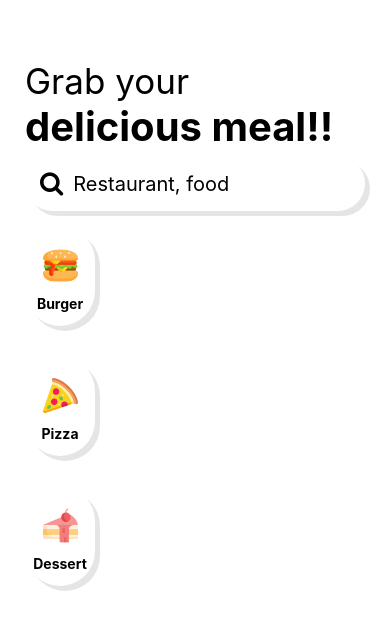
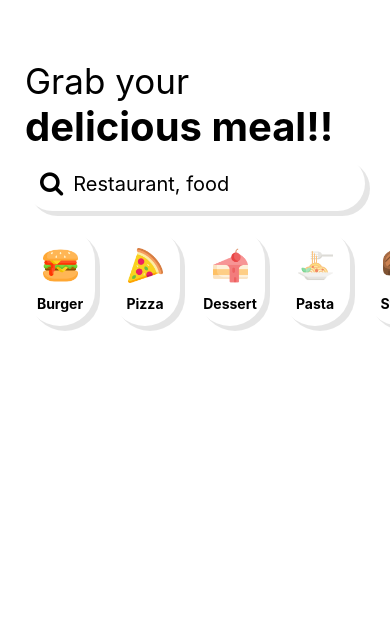
Before and after one commit to anothermorena/pinrest, a React Native app: screen / in a window 390 px wide. Shown: the top 630 px of the page. Built offline with nearby package versions, Linux system fonts and the light colour scheme.

Commit message:
converted the categories to a flatlist component

```diff
--- a/App.js
+++ b/App.js
@@ -2,7 +2,7 @@
 import { StatusBar } from 'expo-status-bar';
 
 //we need to import these components from react native in order to utilize them inside our jsx blocks
-import { StyleSheet, View } from 'react-native';
+import { StyleSheet, View, FlatList } from 'react-native';
 
 
 //import our custom made components
@@ -11,6 +11,32 @@
 import CategoryItem from './src/components/CategoryItem';
 
  const App = () => {
+
+  const commonCategories = [
+    {
+      name: "Burger",
+      imageUrl: require("./src/assets/images/burger.png"),
+    }, {
+      name: "Pizza",
+      imageUrl: require("./src/assets/images/pizza.png"),
+    },
+    {
+      name: "Dessert",
+      imageUrl: require("./src/assets/images/cake.png"),
+    },
+    {
+      name: "Pasta",
+      imageUrl: require("./src/assets/images/pasta.png"),
+    },
+    {
+      name: "Steak",
+      imageUrl: require("./src/assets/images/steak.png"),
+    },
+    {
+      name: "Drinks",
+      imageUrl: require("./src/assets/images/smoothies.png"),
+    }
+  ]
   return (
     /*
       The view component is equivalent of a div in web dev. Its a wrapper that wraps multiple elements together
@@ -19,9 +45,18 @@
     <View style={styles.container}>
       <Header/>
       <Search />
-      <CategoryItem name="Burger" imageUrl={require("./src/assets/images/burger.png")}/>
-      <CategoryItem name="Pizza" imageUrl={require("./src/assets/images/pizza.png")}/>
-      <CategoryItem name="Dessert" imageUrl={require("./src/assets/images/cake.png")}/>
+      {/* The flatlist component is used to render items in a scrollable list view.  In our case, it is going to iterate over every single element of our array of objects*/}
+      <FlatList data={commonCategories} renderItem = {({item,index}) => {
+
+        return (
+          <CategoryItem  name={item.name} imageUrl={item.imageUrl} index={index}/>
+        )
+      }}
+      horizontal
+      showsHorizontalScrollIndicator={false}
+      keyExtractor={(item) => item.name}
+      />
+
       <StatusBar style="auto"/>
     </View>
   );
--- a/src/components/CategoryItem.js
+++ b/src/components/CategoryItem.js
@@ -2,9 +2,10 @@
 import { elevation } from "../common/styles";
 
 
-const CategoryItem = ({name,imageUrl}) => {
+const CategoryItem = ({name,imageUrl,index}) => {
+
   return (
-    <View style={[styles.container,styles.elevation]}>
+    <View style={[styles.container,styles.elevation, index === 0 ? {marginLeft:25} : {marginLeft:15}]}>
       <View style={styles.imageContainer}>
         <Image style={styles.image} source={imageUrl}/>
       </View>
@@ -18,7 +19,6 @@
     width: 70,
     height: 100,
     borderRadius: 50,
-    marginHorizontal: 25,
     marginVertical: 15,
     backgroundColor: "white",
     alignItems: "center",
```
